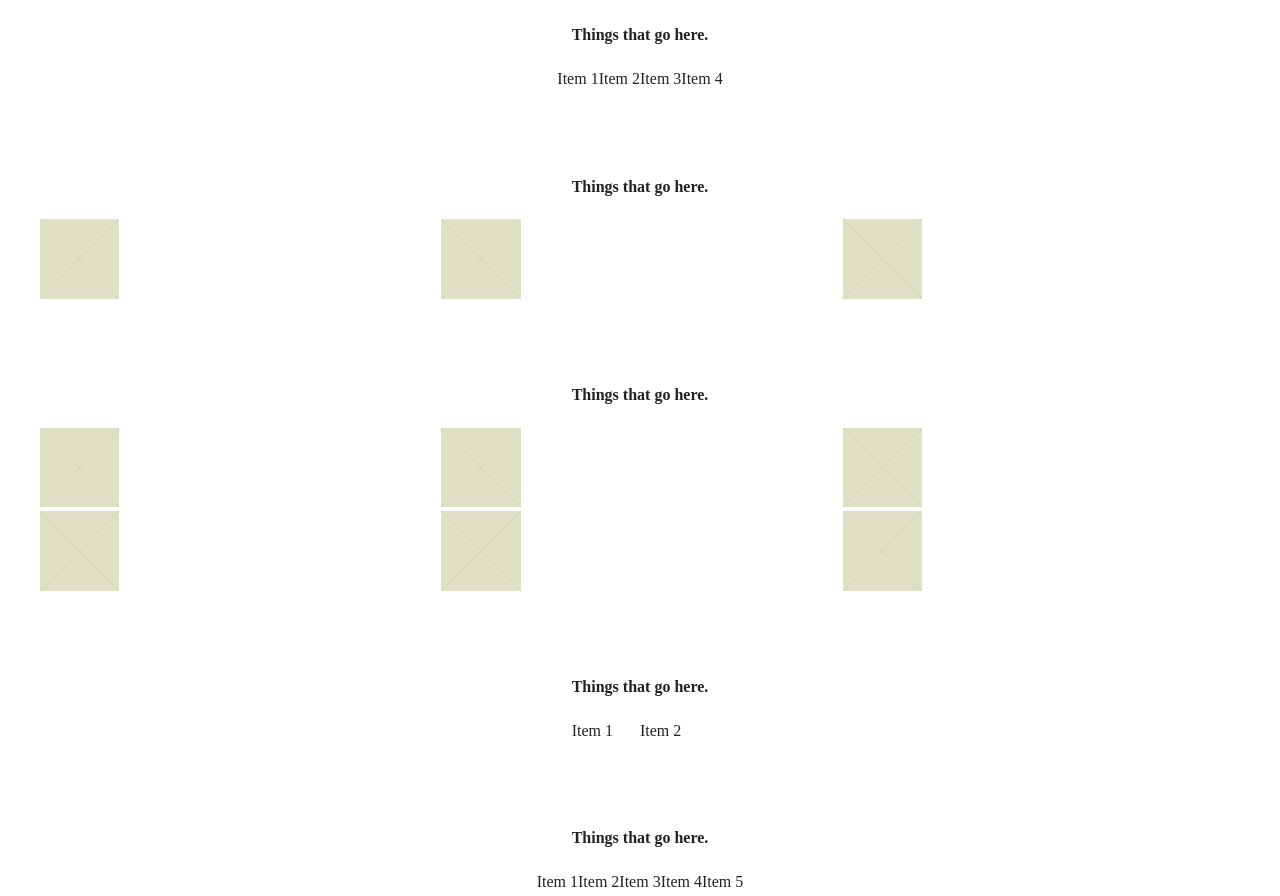
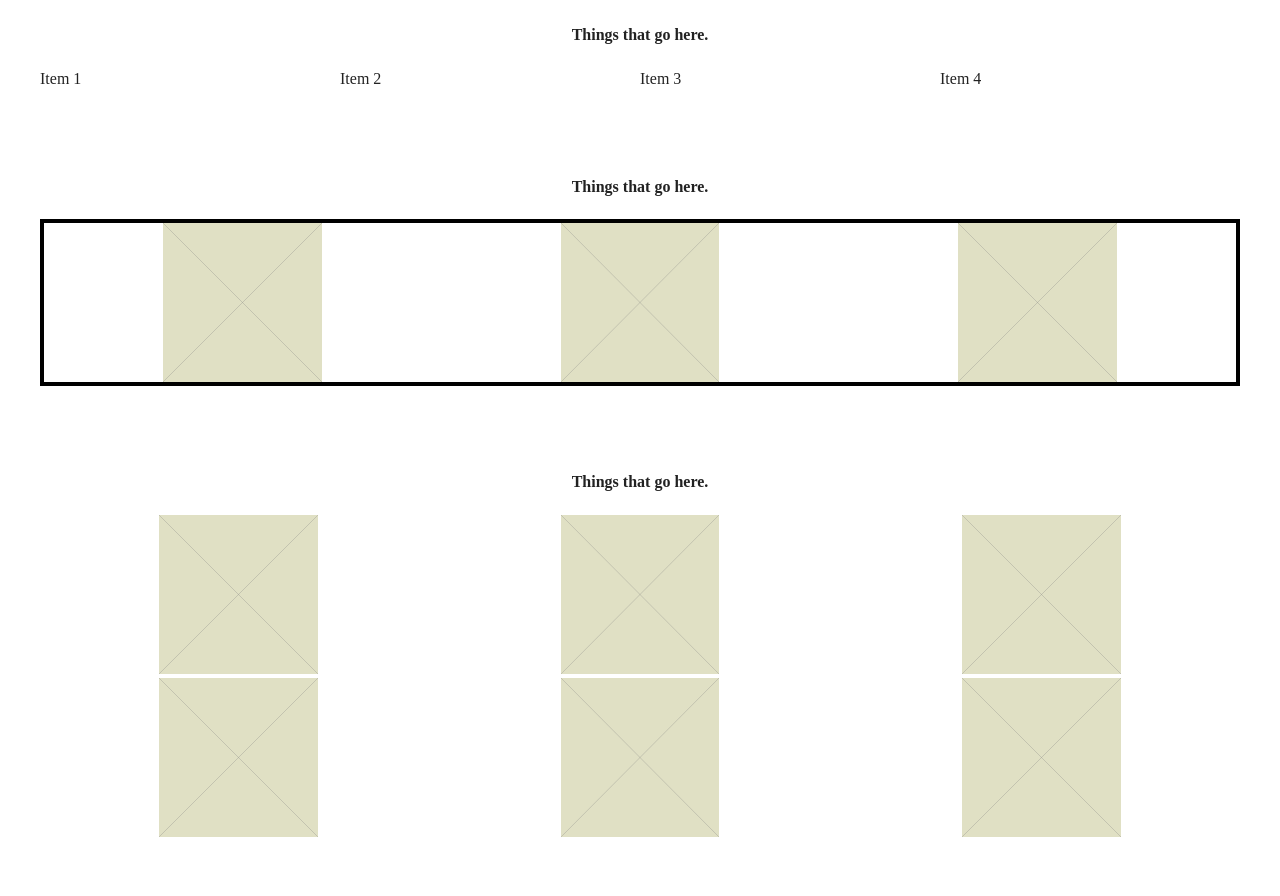
Before and after one commit to illusionzblane/Brian_Deluka_LAB-02a, a website built with webpack: page index.html in a window 1280 px wide. Shown: the part 494-1390 px from the top of the page. Built offline with nearby package versions, Linux system fonts and the light colour scheme.

Commit message:
centered placeholder.svg

```diff
--- a/css/style.css
+++ b/css/style.css
@@ -264,8 +264,6 @@ textarea {
 
 .outer__container{
   display: grid;
-  justify-content: center;
-  align-items: center;
   margin: 2rem;
 }
 
@@ -278,15 +276,23 @@ textarea {
   grid-template-columns: repeat(4,1fr);
 }
 
+.grid-col-row-6-2{
+  display: grid;
+  grid-template-columns: repeat(3,2fr);
+  gap:4px;
+}
+
 .container__pictures{
   display: grid;
-  grid-template-columns: repeat(3,2fr);
-  gap: 4px;
+  grid-auto-flow: column;
+  border:solid black 4px;
 }
 
 .container__paragraphs{
   display:grid;
   grid-template-columns: repeat(2,1fr);
+  gap: 4px;
+  grid-auto-flow: col;
 }
 
 .container__logos{
@@ -302,6 +308,14 @@ textarea {
   text-align: center;
 }
 
+.pic {
+  display: grid;
+  width: 40%;
+  margin: auto;
+}
+
 .pic img {
-  width: 20%;
+  object-fit: contain;
+  width: 100%;
+  height: 100%;
 }
--- a/index.html
+++ b/index.html
@@ -82,7 +82,7 @@
     </div>
   </div>
 
-  <div class="container__pictures">
+  <div class="grid-col-row-6-2">
     <div class="pic"><img src='./img/placeholder.svg'></div>
     <div class="pic"><img src='./img/placeholder.svg'></div>
     <div class="pic"><img src='./img/placeholder.svg'></div>
```
